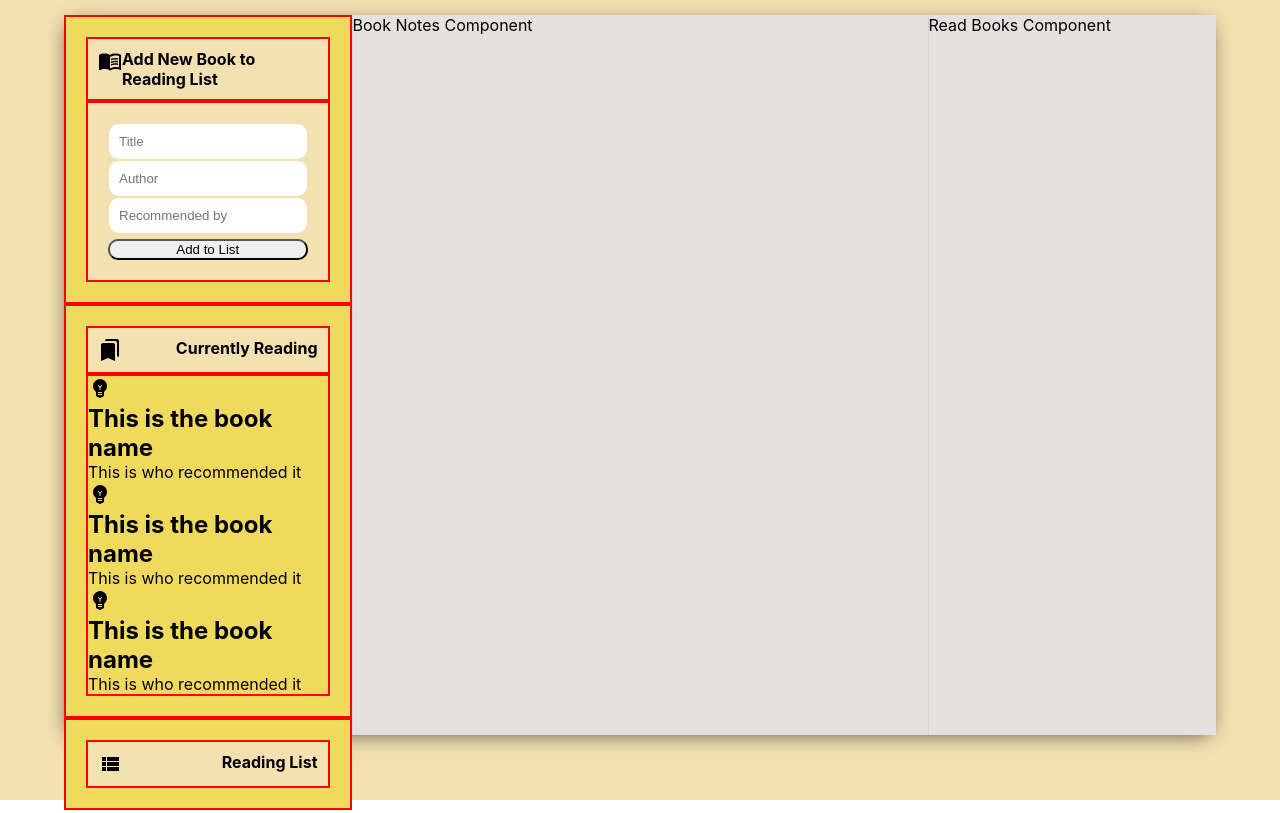
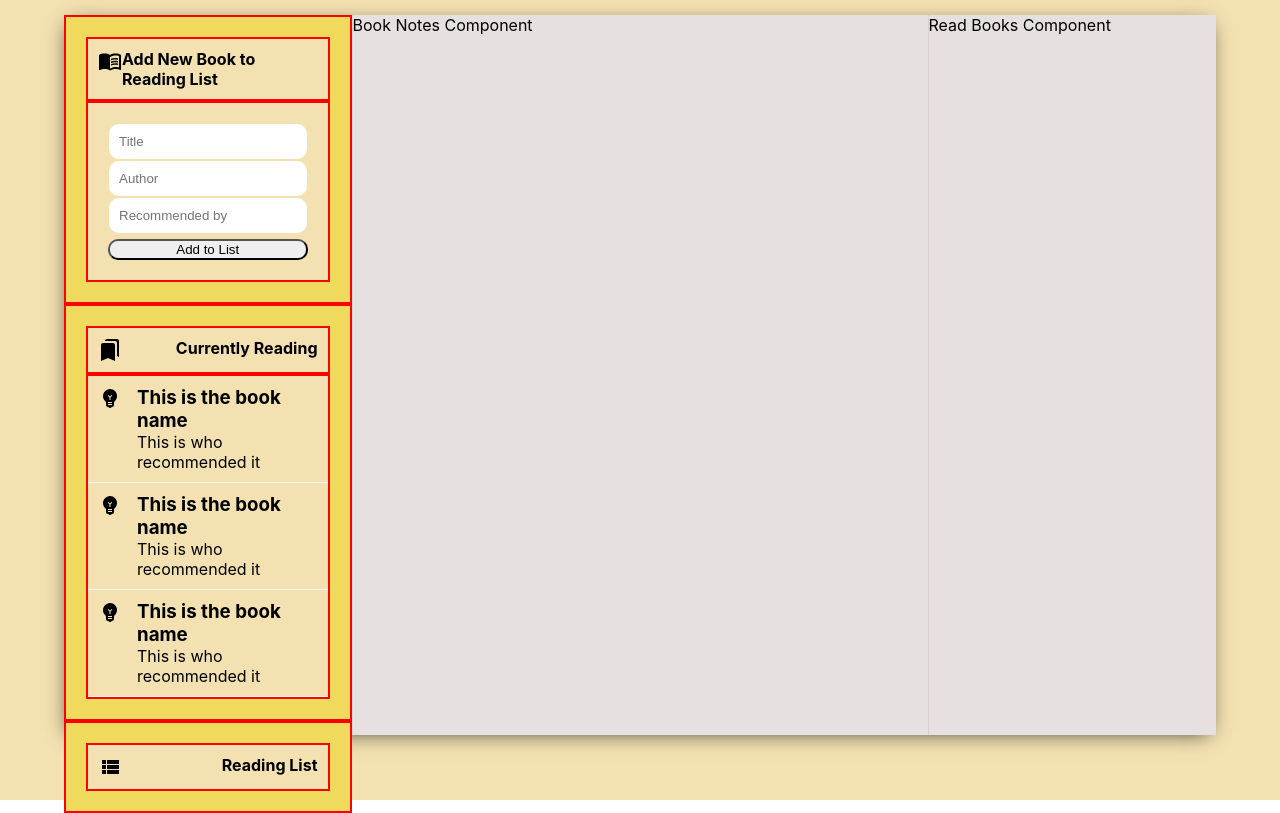
Before and after one commit to adospinoiu/MERN_Reading_List, a React (Create React App) app in the folder reading_list-front-end/: page / in a window 1280 px wide. Built offline with nearby package versions, Linux system fonts and the light colour scheme.

Commit message:
Added css to currentlyreadinglist.css to style the sub-component

```diff
--- a/reading_list-front-end/src/CurrentlyReadingList.css
+++ b/reading_list-front-end/src/CurrentlyReadingList.css
@@ -0,0 +1,14 @@
+.currentlyReadingList {
+    display: flex;
+    padding: 10px;
+    cursor: pointer;
+    border-bottom: 1px solid whitesmoke;
+}
+
+.currentlyReadingList:hover {
+    background-color: seashell;
+}
+
+.currentlyReadingList__info {
+    margin-left: 15px;
+}
--- a/reading_list-front-end/src/CurrentlyReadingList.js
+++ b/reading_list-front-end/src/CurrentlyReadingList.js
@@ -9,7 +9,7 @@ function CurrentlyReadingList() {
             <EmojiObjectsIcon />
 
             <div className="currentlyReadingList__info">
-                <h2>This is the book name</h2>
+                <h3>This is the book name</h3>
                 <p>This is who recommended it</p>
             </div>
         </div>
--- a/reading_list-front-end/src/ReadingList.css
+++ b/reading_list-front-end/src/ReadingList.css
@@ -66,6 +66,7 @@
 
 .currentlyreading__list {
     border: 2px solid red;
+    background-color: rgb(243, 225, 177);
 }
 
 /* Future Reading Section */
```
